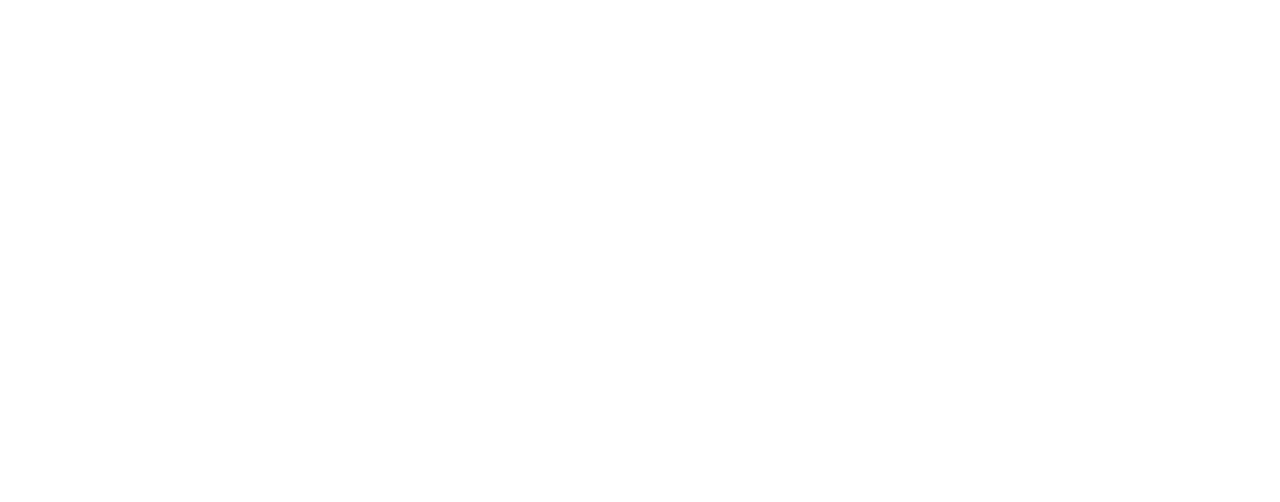
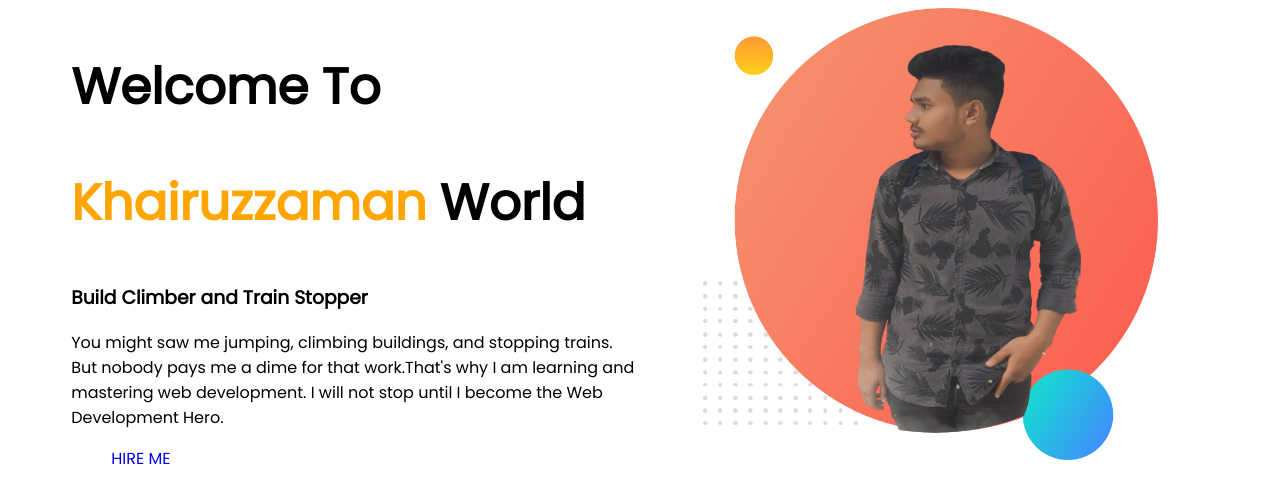
Before and after one commit to ShihabHappy/practice-portfolio, a plain HTML site: page index.html in a window 1280 px wide. Drawn offline with Linux system fonts and the light colour scheme.

Commit message:
git init

```diff
--- a/index.html
+++ b/index.html
@@ -4,10 +4,25 @@
     <meta charset="UTF-8">
     <meta http-equiv="X-UA-Compatible" content="IE=edge">
     <meta name="viewport" content="width=device-width, initial-scale=1.0">
+    <link rel="preconnect" href="https://fonts.googleapis.com">
+    <link rel="preconnect" href="https://fonts.gstatic.com" crossorigin>
+    <link href="https://fonts.googleapis.com/css2?family=Poppins&display=swap" rel="stylesheet">
     <link rel="stylesheet" href="style.css">
     <title>Shihab Portfolio</title>
 </head>
 <body>
-
+<section>
+        <div class="half-width">
+            <h1>Welcome To</h1>
+            <h1><span class="coler-orange">Khairuzzaman</span> World</h1>
+            <h3>Build Climber and Train Stopper</h3>
+            <p>You might saw me jumping, climbing buildings, and stopping trains. But nobody pays me a dime for that work.That's why I am learning and mastering web development. I will not stop until I become the Web Development Hero.
+            </p>
+            <a class="hireme-button" target="_blank" href="https://web.programming-hero.com/">HIRE ME</a>
+        </div>
+        <div class="half-width">
+            <img src="image/my-bg.png" alt="">
+        </div>
+</section>
 </body>
 </html>
--- a/style.css
+++ b/style.css
@@ -0,0 +1,25 @@
+body{
+    font-family: 'Poppins', sans-serif;
+}
+h1{
+    font-size: 50px;
+}
+.coler-orange{
+    color: orange;
+}
+section{
+    display: flex;
+}
+.half-width{
+    width: 50%;
+    padding-left: 5%;
+}
+.half-width img{
+    width: 80%;
+}
+.hireme-button{
+    text-decoration: none;
+    background-image: linear-gradient orange tomato);
+    padding: 10px 40px;
+    border-radius: 5px;
+}
```
